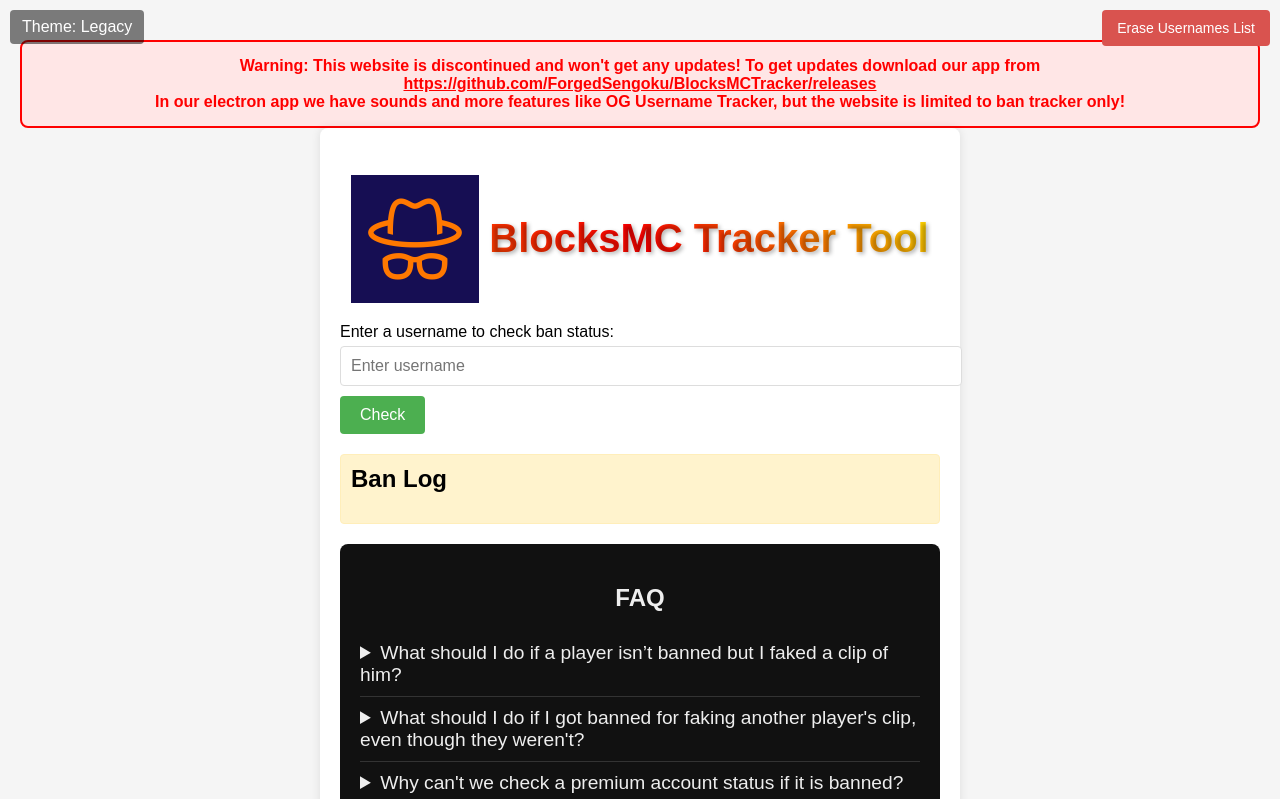
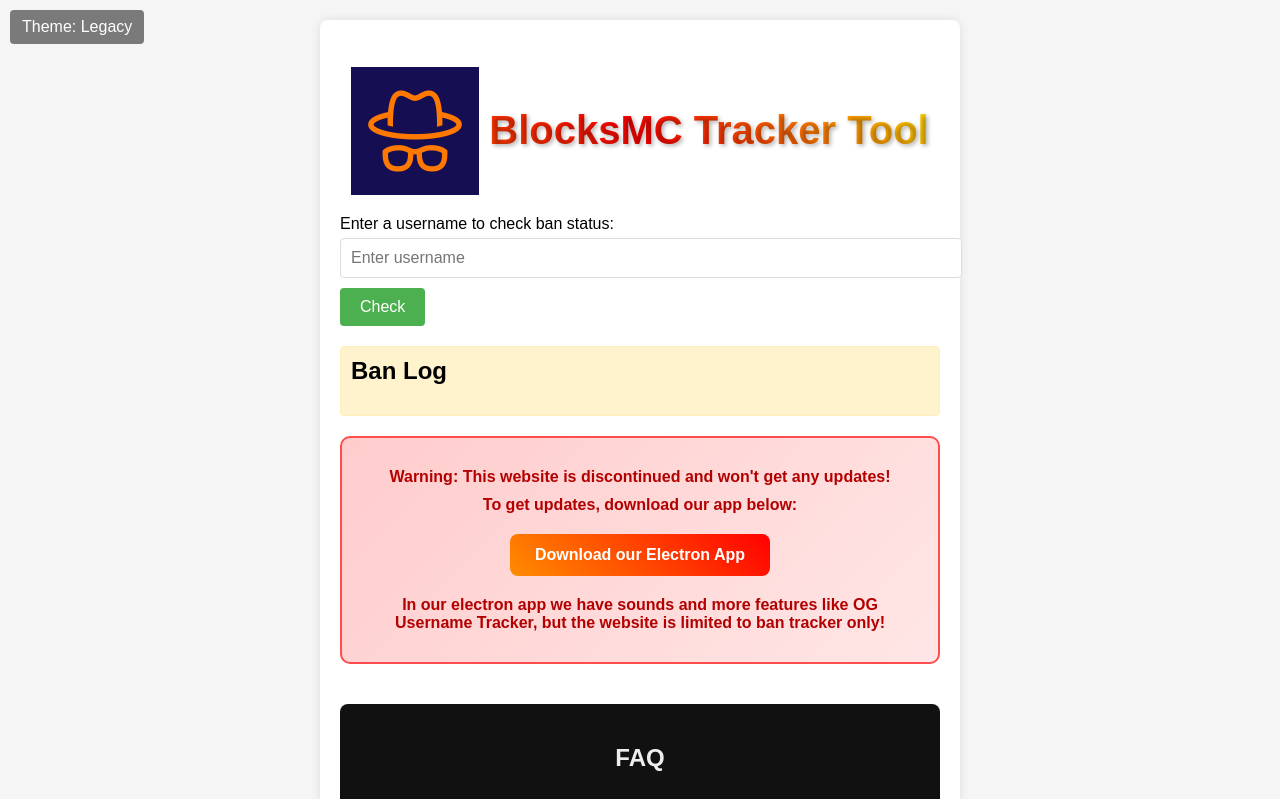
Before and after one commit to ForgedSengoku/BlocksMCTracker, a plain HTML site: page public/index.html in a window 1280 px wide. Shown: the top 799 px of the page. Drawn offline with nearby package versions, Linux system fonts and the light colour scheme; no server answers.

Commit message:
Update index.html

```diff
--- a/public/index.html
+++ b/public/index.html
@@ -4,7 +4,7 @@
   <!-- L1 -->
   <meta charset="UTF-8">
   <!-- L2 -->
-  <title>BlocksMC Ban Tracker Website</title>
+  <title>BlocksMC Tracker Website</title>
   <!-- L3 -->
   <meta name="viewport" content="width=device-width, initial-scale=1.0">
   <!-- L4 -->
@@ -223,13 +223,42 @@
     .reset-cookies-btn:hover {
       background-color: #c9302c;
     }
+    /* ---------- Download Section ---------- */
+    .download-note {
+      margin-top: 20px;
+      padding: 20px;
+      background: linear-gradient(135deg, #ffcccc, #ffe6e6);
+      border: 2px solid #ff4d4d;
+      border-radius: 10px;
+      color: #b30000;
+      font-weight: bold;
+      text-align: center;
+    }
+    .download-note p {
+      margin: 10px 0;
+    }
+    .download-btn {
+      display: inline-block;
+      margin: 10px 0;
+      padding: 12px 25px;
+      background: linear-gradient(45deg, #ff8c00, #ff0000);
+      color: white;
+      text-decoration: none;
+      border-radius: 8px;
+      font-size: 16px;
+      transition: transform 0.3s, background 0.3s;
+    }
+    .download-btn:hover {
+      transform: scale(1.05);
+      background: linear-gradient(45deg, #ff0000, #ff8c00);
+    }
     /* ---------- FAQ Section ---------- */
     .faq-section {
       background: #111;
       color: #eee;
       border-radius: 8px;
       padding: 20px;
-      margin-top: 20px;
+      margin-top: 40px; /* increased margin to push FAQ further down */
     }
     body.legacy-theme .faq-section {
       color: #eee;
@@ -317,17 +346,6 @@
       h1 { font-size: 2em; }
       button { font-size: 14px; padding: 8px 15px; }
     }
-    /* ---------- Note at the Bottom ---------- */
-    .download-note {
-      margin-top: 20px;
-      padding: 15px;
-      background-color: #ffe6e6;
-      border: 2px solid red;
-      border-radius: 8px;
-      color: red;
-      font-weight: bold;
-      text-align: center;
-    }
   </style>
 </head>
 <body>
@@ -342,22 +360,7 @@
     <img src="pinkheart.png" alt="Heart" class="heart">
   </div>
 
-  <!-- Note at the website discontinued --> <!-- L109 -->
-  <div class="download-note">
-    Warning: This website is discontinued and won't get any updates! To get updates download our app from <a href="https://github.com/ForgedSengoku/BlocksMCTracker/releases" style="color: red; text-decoration: underline;">https://github.com/ForgedSengoku/BlocksMCTracker/releases</a><br>
-    In our electron app we have sounds and more features like OG Username Tracker, but the website is limited to ban tracker only!
-  </div>
-
-  <!-- Audio elements for sound effects --> <!-- L116 -->
-  <audio id="buttonSound" src="buttonOnPressed.ogg" preload="auto"></audio> <!-- L117 -->
-  <audio id="errorSound" src="Error.ogg" preload="auto"></audio> <!-- L118 -->
-  <audio id="unbannedSound" src="StatusPlayerUnbanned.ogg" preload="auto"></audio> <!-- L119 -->
-
-  <!-- Warning Message --> <!-- L121 -->
-  <div id="warningMessage"></div>
-
-  <!-- Reset Cookies Button --> <!-- L123 -->
-  <button id="resetCookiesBtn" class="reset-cookies-btn">Erase Usernames List</button>
+  <!-- (Original warning note removed from here) -->
 
   <div class="container"> <!-- L126 -->
     <h1>
@@ -383,7 +386,15 @@
       <div id="prevList"></div>
     </div>
 
-    <!-- FAQ Section (All FAQs restored) --> <!-- L148 -->
+    <!-- Download Section (Moved from top and redesigned) --> <!-- NEW -->
+    <div class="download-note">
+      <p>Warning: This website is discontinued and won't get any updates!</p>
+      <p>To get updates, download our app below:</p>
+      <a class="download-btn" href="https://github.com/ForgedSengoku/BlocksMCTracker/releases" target="_blank">Download our Electron App</a>
+      <p>In our electron app we have sounds and more features like OG Username Tracker, but the website is limited to ban tracker only!</p>
+    </div>
+
+    <!-- FAQ Section (Moved further down) --> <!-- L148 -->
     <div class="faq-section">
       <h2>FAQ</h2>
       <details class="faq-item">
```
